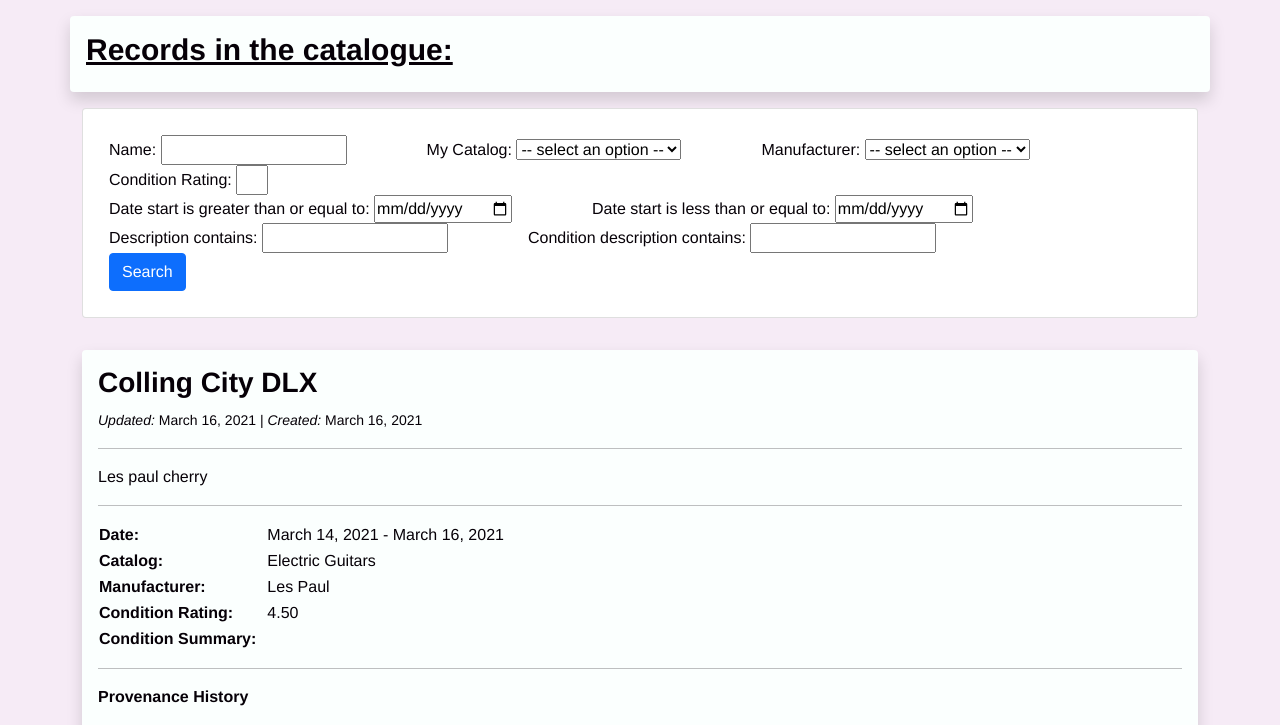
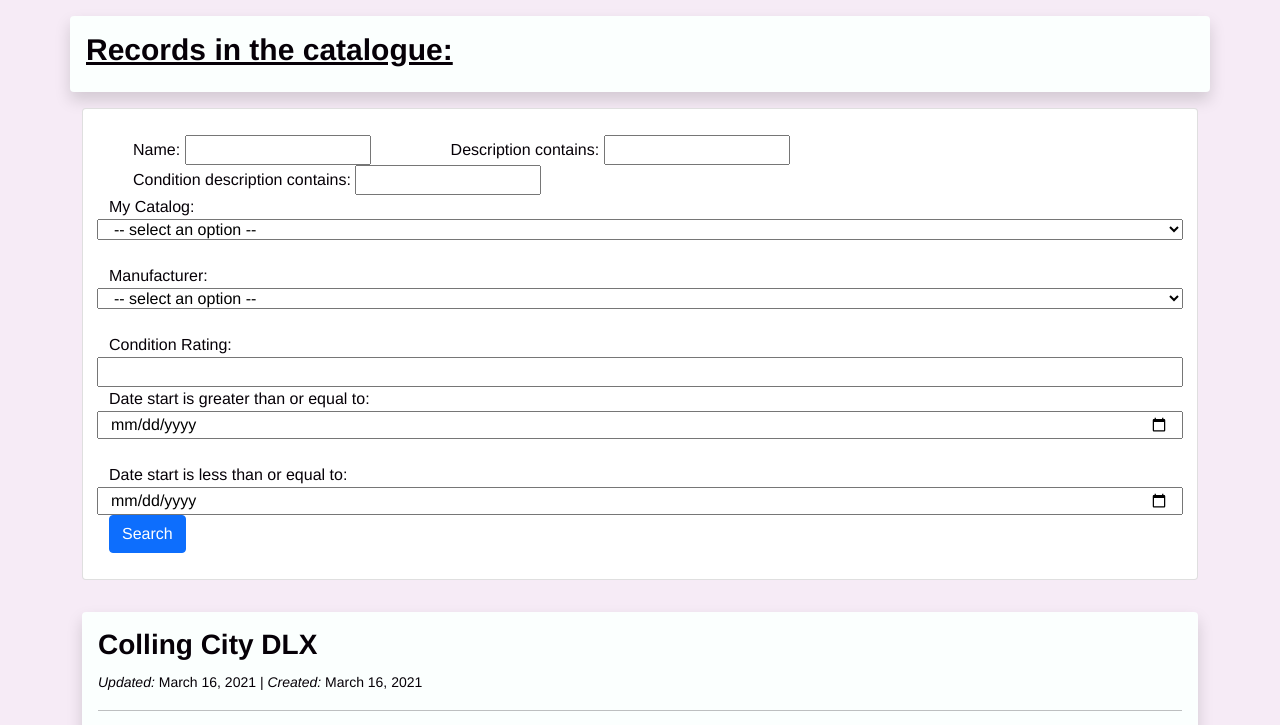
Before and after one commit to CollectioProject/catalog_sys, a Django app: page /search/ in a window 1280 px wide. Shown: the part 106-831 px from the top of the page. Run offline with Django 3.2, Linux system fonts and the light colour scheme; a user stored in the database is signed in; data comes from the database, SQL or seed files in the repository.

Commit message:
Slightly changed format

```diff
--- a/catalog/templates/catalog/recordlist.html
+++ b/catalog/templates/catalog/recordlist.html
@@ -17,11 +17,21 @@
             <div class="card card-body">
                 <form class="form" style="padding: 10px;font-size: medium" method="get">
                     {% csrf_token %}
-                    <div style="width:100%">
+                    <div class="container-fluid">
                         <label>Name:
                             <input type="text" name="name" id="name">
                         </label>
                         &nbsp;&nbsp;&nbsp;&nbsp;&nbsp;&nbsp;&nbsp;&nbsp;&nbsp;&nbsp;&nbsp;&nbsp;&nbsp;&nbsp;&nbsp;&nbsp;
+                        <label>Description contains:
+                            <input type="text" name="description" id="description">
+                        </label>
+                        &nbsp;&nbsp;&nbsp;&nbsp;&nbsp;&nbsp;&nbsp;&nbsp;&nbsp;&nbsp;&nbsp;&nbsp;&nbsp;&nbsp;&nbsp;&nbsp;
+                        <label>Condition description contains:
+                            <input type="text" name="condition_description" id="condition_description">
+                        </label>
+                    </div>
+                    <div class="row">
+
                         <label for="myCatalog">My Catalog:</label>
                         <select name="myCatalog" id="myCatalog">
                             <option disabled selected value> -- select an option -- </option>
@@ -40,22 +50,12 @@
                         &nbsp;&nbsp;&nbsp;&nbsp;&nbsp;&nbsp;&nbsp;&nbsp;&nbsp;&nbsp;&nbsp;&nbsp;&nbsp;&nbsp;&nbsp;&nbsp;
                         <label for="conditionRating">Condition Rating:</label>
                         <input type="number" min="0" max="5">
-                    </div>
-                    <div>
+
                         <label for="date_start">Date start is greater than or equal to:</label>
                         <input type="date" name="date_start" id="date_start">
                         &nbsp;&nbsp;&nbsp;&nbsp;&nbsp;&nbsp;&nbsp;&nbsp;&nbsp;&nbsp;&nbsp;&nbsp;&nbsp;&nbsp;&nbsp;&nbsp;
                         <label for="date_end">Date start is less than or equal to:</label>
                         <input type="date" name="date_end" id="date_end">
-                    </div>
-                    <div>
-                        <label>Description contains:
-                            <input type="text" name="description" id="description">
-                        </label>
-                        &nbsp;&nbsp;&nbsp;&nbsp;&nbsp;&nbsp;&nbsp;&nbsp;&nbsp;&nbsp;&nbsp;&nbsp;&nbsp;&nbsp;&nbsp;&nbsp;
-                        <label>Condition description contains:
-                            <input type="text" name="condition_description" id="condition_description">
-                        </label>
                     </div>
                     <button class="btn btn-primary" type="submit">Search</button>
                 </form>
--- a/catalog_sys/settings.py
+++ b/catalog_sys/settings.py
@@ -40,7 +40,10 @@ INSTALLED_APPS = [
     # Add our new application
     'catalog.apps.CatalogConfig', #This object was created for us in /catalog/apps.py
     'django_filters',
+    'crispy_forms',
 ]
+
+CRISPY_TEMPLATE_PACK = 'bootstrap4'
 
 MIDDLEWARE = [
     'django.middleware.security.SecurityMiddleware',
```
